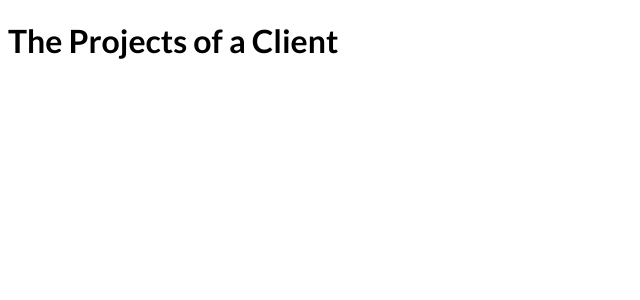
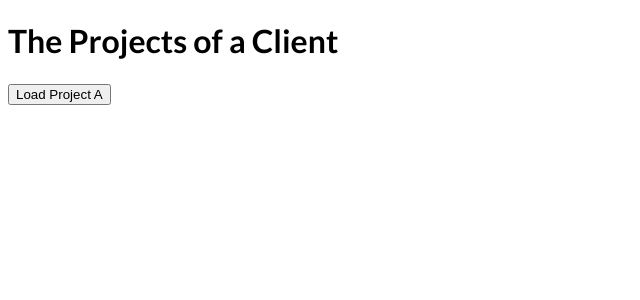
Before and after one commit to ainmutaqorrobin/nextFileRouting, a Next.js app: page /clients/haikal in a window 1280 px wide. Shown: the top 300 px of the page, without its empty margins (0-640 px from the left). Built offline with nearby package versions, Linux system fonts and the light colour scheme.

Commit message:
navigating programmatically

```diff
--- a/pages/clients/[id]/index.js
+++ b/pages/clients/[id]/index.js
@@ -1,12 +1,19 @@
 import { useRouter } from "next/router";
-
 export default function ClientProjectsPage() {
   const router = useRouter();
   console.log(router.query);
 
+  function loadProject() {
+    const client = { id: "robin", clientprojectid: "ExpressProject" };
+    console.log(`/clients/${client.id}/${client.clientprojectid}`);
+
+    router.push(`/clients/${client.id}/${client.clientprojectid}`);
+  }
+
   return (
     <div>
       <h1>The Projects of a Client</h1>
+      <button onClick={loadProject}>Load Project A</button>
     </div>
   );
 }
```
